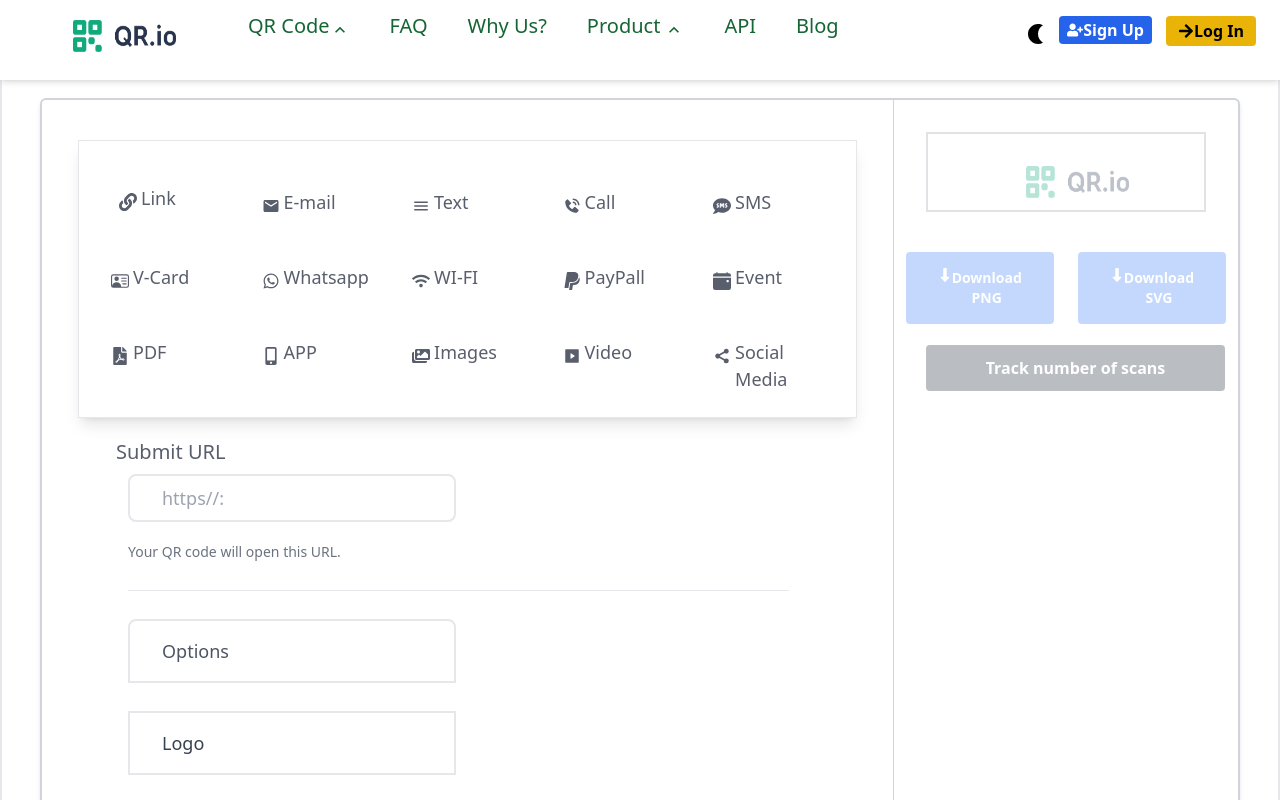
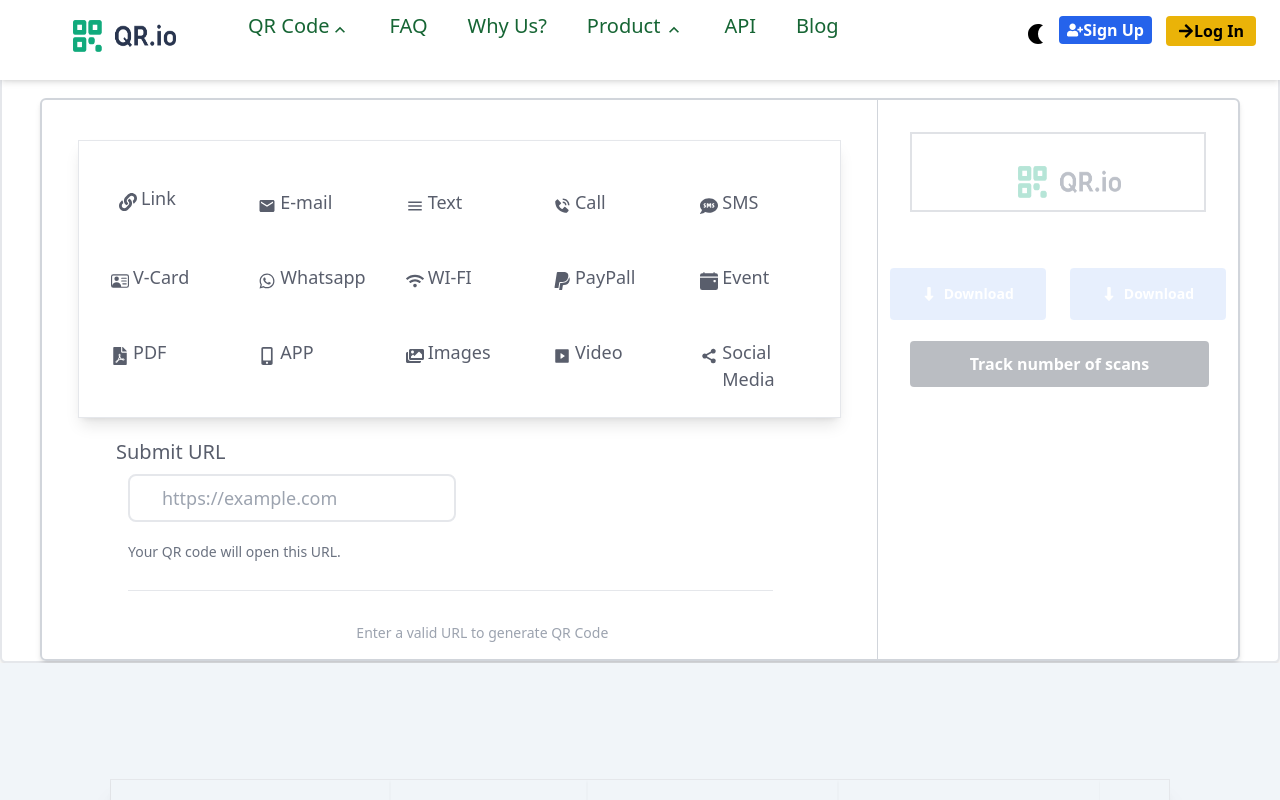
Before and after one commit to mukes-kumar/QR-Card-next-js, a Next.js app: page / in a window 1280 px wide. Shown: the top 800 px of the page. Built offline with nearby package versions, Linux system fonts and the light colour scheme.

Commit message:
QR generate done

```diff
--- a/src/app/components/MainSection/BtnDonwload.tsx
+++ b/src/app/components/MainSection/BtnDonwload.tsx
@@ -1,27 +1,91 @@
+'use client'
 import React from 'react'
 import { FaDownLong } from "react-icons/fa6";
 
-type TypeBool ={
-  png: string,
-  PNG1: string,
-  isOpacity: boolean
+type QrDownloadProps = {
+  qrRef: React.RefObject<HTMLDivElement>;
+  url: string;
+  isOpacity?: never;
+  png?: never;
+  PNG1?: never;
+};
+
+type LegacyBtnProps = {
+  isOpacity: boolean;
+  png: string;
+  PNG1: string;
+  qrRef?: never;
+  url?: never;
+};
+
+type BtnDownloadProps = QrDownloadProps | LegacyBtnProps;
+
+function isQrDownloadProps(props: BtnDownloadProps): props is QrDownloadProps {
+  return 'qrRef' in props && props.qrRef !== undefined;
 }
 
-function BtnDonwload({isOpacity, png , PNG1}: TypeBool) {
-  return (
-    <>
-      <div className='mt-2 flex mx-3'>
+function BtnDonwload(props: BtnDownloadProps) {
+  const handleDownload = async () => {
+    if (!isQrDownloadProps(props)) return;
+
+    const { qrRef } = props;
+    if (!qrRef || !qrRef.current) return;
+
+    try {
+      const canvas = qrRef.current.querySelector('canvas');
+      if (!canvas) {
+        alert('QR Code not found');
+        return;
+      }
+
+      canvas.toBlob((blob) => {
+        if (!blob) {
+          alert('Unable to create image');
+          return;
+        }
+
+        const link = document.createElement('a');
+        link.href = URL.createObjectURL(blob);
+        link.download = `QR-Code-${Date.now()}.png`;
+        document.body.appendChild(link);
+        link.click();
+        document.body.removeChild(link);
+        URL.revokeObjectURL(link.href);
+      });
+    } catch (error) {
+      console.error('Error downloading QR code:', error);
+      alert('Error downloading QR code');
+    }
+  };
+
+  if (!isQrDownloadProps(props)) {
+    return (
+      <div className='mt-6 flex mx-3'>
         <div className='flex'>
-          <a className={`bg-blue-500 w-auto text-white font-bold md:py-3 py-2 md:px-8 px-4 sm:text-sm text-lg lg:px-8 rounded  ${isOpacity ? 'cursor-pointer':'cursor-not-allowed'} text-center md:py-4 md:px-4`}>
-            <span className='flex'>
-              <FaDownLong />
-              {png}<br />
-              {PNG1}
-            </span>
-          </a>
+          <button
+            className={`bg-blue-500 ${props.isOpacity ? 'opacity-100' : 'opacity-40 cursor-not-allowed'} w-auto text-white font-bold md:py-3 py-2 md:px-8 px-4 sm:text-sm text-lg lg:px-8 rounded text-center md:py-4 md:px-4 transition-colors duration-300 flex items-center gap-2`}
+            disabled={!props.isOpacity}
+          >
+            <FaDownLong />
+            <span>{props.png}</span>
+          </button>
         </div>
       </div>
-    </>
+    );
+  }
+
+  return (
+    <div className='mt-6 flex mx-3'>
+      <div className='flex'>
+        <button
+          onClick={handleDownload}
+          className='bg-blue-500 hover:bg-blue-600 w-auto text-white font-bold md:py-3 py-2 md:px-8 px-4 sm:text-sm text-lg lg:px-8 rounded text-center md:py-4 md:px-4 transition-colors duration-300 flex items-center gap-2'
+        >
+          <FaDownLong />
+          <span>Download PNG</span>
+        </button>
+      </div>
+    </div>
   )
 }
 
--- a/src/app/components/MainSection/SubmitUrl.tsx
+++ b/src/app/components/MainSection/SubmitUrl.tsx
@@ -1,6 +1,7 @@
-import React from 'react'
-import UrlForm from './UrlForm'
-
+'use client'
+import React, { useRef } from 'react'
+import { QRCodeCanvas } from 'qrcode.react';
+import BtnDonwload from './BtnDonwload';
 
 interface MyComponentProps {
     onChange: (event: React.ChangeEvent<HTMLInputElement>) => void;
@@ -11,6 +12,18 @@
 };
 
 function SubmitUrl({vCardData ,onChange}:MyComponentProps) {
+    const qrRef = useRef<HTMLDivElement>(null);
+    const isValidUrl = vCardData.firstName && isValidHttpUrl(vCardData.firstName);
+
+    function isValidHttpUrl(string: string) {
+        try {
+            const url = new URL(string);
+            return url.protocol === 'http:' || url.protocol === 'https:';
+        } catch (error) {
+            console.error('Invalid URL:', error);
+            return false;
+        }
+    }
 
     return (
         <>
@@ -18,12 +31,42 @@
                 <div className='text-xl flex flex-col lg:ml-[74px] ml-12'>
                     <p>Submit URL</p>
                     <div className='md:pr-10 pr-12 ml-3'>
-                        <input type="url" name="firstName" value={vCardData.firstName} onChange={onChange} className='mt-2 md:max-w-[650px] lg:max-w-[710px] max-w-[700px] mx-auto text-lg rounded-lg border-[2px] border-gray-200  py-2 px-8 duration-500 ' placeholder='https//:' required />
-                        <p className={` text-sm text-gray-500 mt-5`}>Your QR code will open this URL.
+                        <input
+                            type="url"
+                            name="firstName"
+                            value={vCardData.firstName}
+                            onChange={onChange}
+                            className='mt-2 md:max-w-[650px] lg:max-w-[710px] max-w-[700px] mx-auto text-lg rounded-lg border-[2px] border-gray-200 py-2 px-8 duration-500 focus:border-blue-500 focus:outline-none'
+                            placeholder='https://example.com'
+                            required
+                        />
+                        <p className='text-sm text-gray-500 mt-5'>
+                            Your QR code will open this URL.
                         </p>
-                        <div className='pt-[1px] bg-gray-200 my-7 lg:mr-16 mr-24'>
-                        </div>
-                        <UrlForm />
+                        <div className='pt-[1px] bg-gray-200 my-7 lg:mr-16 mr-24'></div>
+
+                        {/* QR Code Display Section */}
+                        {isValidUrl ? (
+                            <div className='flex flex-col items-center mt-8'>
+                                <p className='text-lg font-semibold mb-4'>Your QR Code:</p>
+                                <div ref={qrRef} className='bg-white p-4 rounded-lg shadow-lg'>
+                                    <QRCodeCanvas
+                                        value={vCardData.firstName}
+                                        size={300}
+                                        level="H"
+                                        includeMargin={true}
+                                        fgColor="#000000"
+                                        bgColor="#ffffff"
+                                    />
+                                </div>
+                                <p className='text-xs text-gray-500 mt-4'>Scan this QR code with any QR code reader</p>
+                                <BtnDonwload qrRef={qrRef} url={vCardData.firstName} />
+                            </div>
+                        ) : (
+                            <div className='text-center mt-8'>
+                                <p className='text-sm text-gray-400'>Enter a valid URL to generate QR Code</p>
+                            </div>
+                        )}
                     </div>
                 </div>
             </div>
--- a/src/app/dynamicQr/page.tsx
+++ b/src/app/dynamicQr/page.tsx
@@ -3,7 +3,7 @@
 import FooterSection from '../components/Footer/FooterSection'
 import QRCodeType from '../components/HowToUseSection/QRCodeType'
 import { MyContext } from '../components/Context/context'
-import StaticQR from '../staticQr/QRbox'
+// import StaticQR from '../staticQr/QRbox'
 import DynamicQRBox from './DynamicQRBox'
 
 
--- a/src/app/features/page.tsx
+++ b/src/app/features/page.tsx
@@ -1,19 +1,15 @@
 'use client'
-import React, { Component } from 'react'
+import React from 'react'
 import QuickRespose from '../components/HowToUseSection/QuickRespose'
 import FooterSection from '../components/Footer/FooterSection'
 
-export class page extends Component {
-  render() {
+function FeaturesPage() {
   return (
-      <>
     <div className='mt-8'>
       <QuickRespose />
       <FooterSection />
     </div>
-      </>
   )
 }
-}
 
-export default page
+export default FeaturesPage
--- a/src/app/why-us/Milions.tsx
+++ b/src/app/why-us/Milions.tsx
@@ -1,9 +1,9 @@
 'use client'
 import React, {useContext} from 'react'
 // import mobileIcon from './assets/mobile-icon.jpg';
-import { FaMobileAlt } from "react-icons/fa";
-import { IoBarChartSharp } from "react-icons/io5";
-import { IoIosColorPalette, IoLogoBuffer } from "react-icons/io";
+// import { FaMobileAlt } from "react-icons/fa";
+// import { IoBarChartSharp } from "react-icons/io5";
+// import { IoIosColorPalette, IoLogoBuffer } from "react-icons/io";
 import { MyContext } from '../components/Context/context';
 import { FaPlus } from "react-icons/fa6";
 import { FaLongArrowAltUp } from "react-icons/fa";
```
Lines whose indentation alone changed are shown as unchanged.
